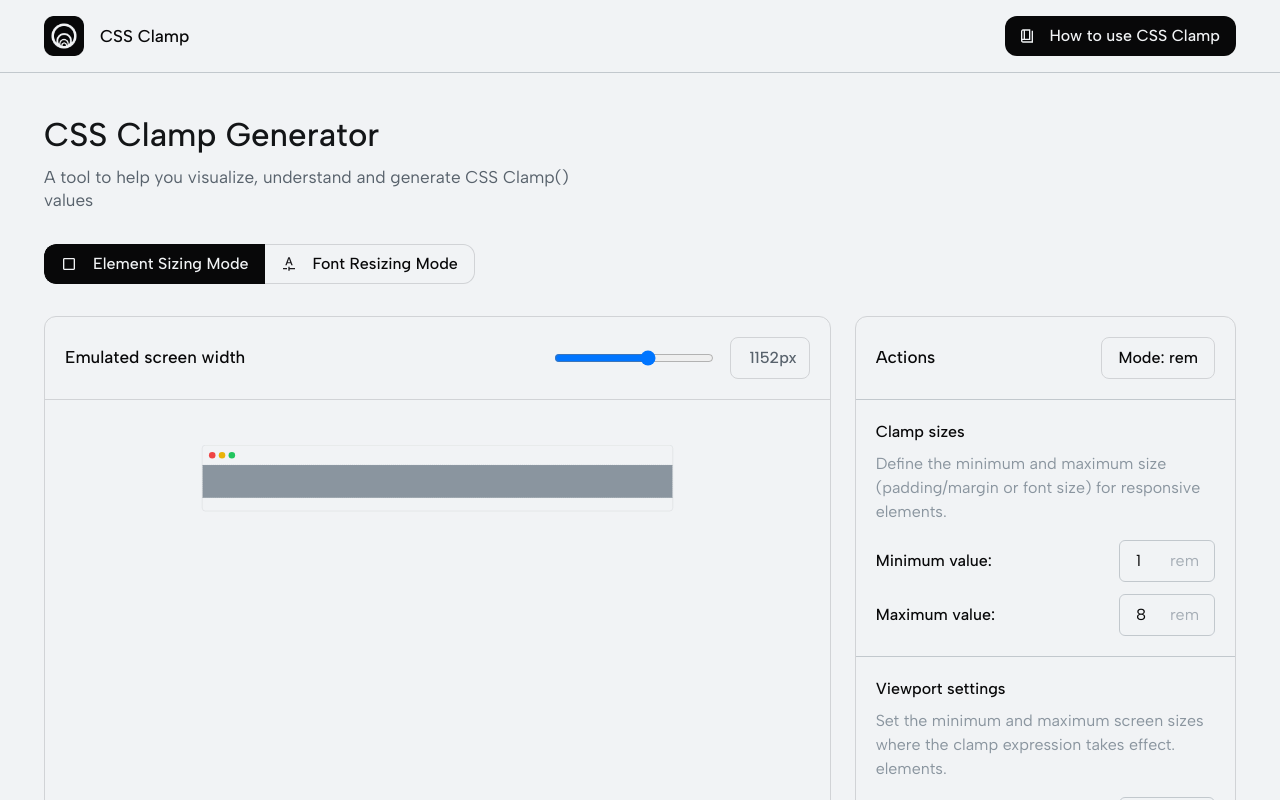
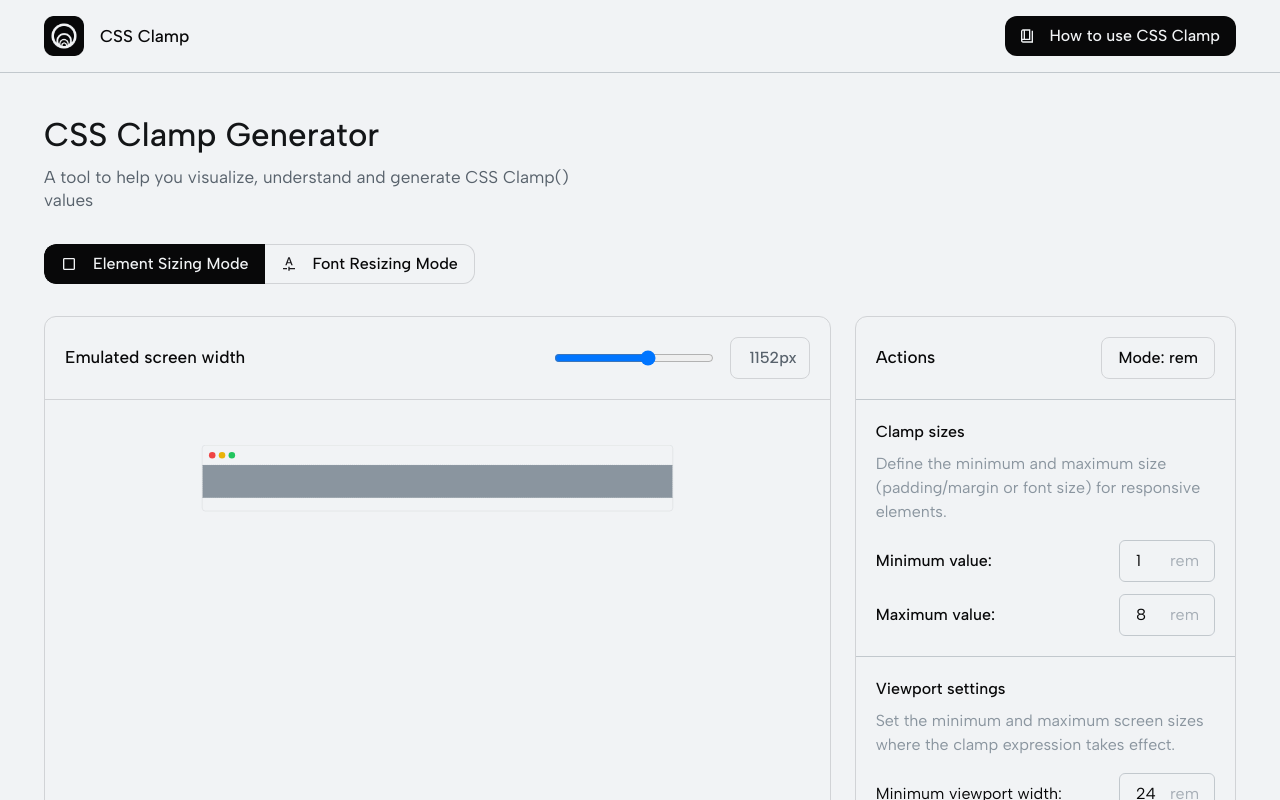
Before and after one commit to Willem-Jaap/cssclamp, a Next.js app: page / in a window 1280 px wide. Shown: the top 800 px of the page. Built offline with nearby package versions, Linux system fonts and the light colour scheme.

Commit message:
fix: fix typo

```diff
--- a/src/components/misc/actions.tsx
+++ b/src/components/misc/actions.tsx
@@ -166,7 +166,7 @@ const Actions = () => {
                 <h3 className="font-medium">Viewport settings</h3>
                 <p className="mt-2 text-neutral-400">
                     Set the minimum and maximum screen sizes where the clamp expression takes
-                    effect. elements.
+                    effect.
                 </p>
                 <div className="mt-4 flex items-center justify-between gap-2">
                     <label htmlFor="viewport-min">Minimum viewport width: </label>
```
